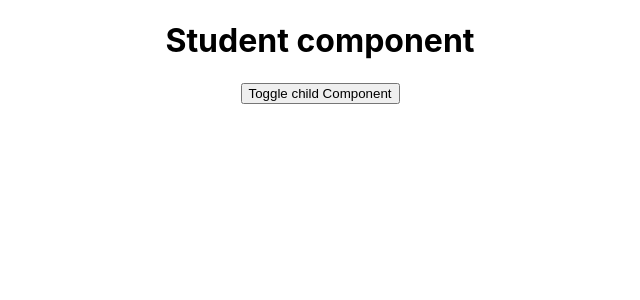
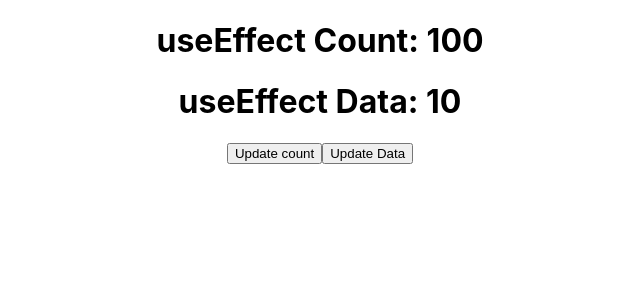
Before and after one commit to codeAlok/React_js_prct, a React (Create React App) app: page / in a window 1280 px wide. Shown: the top 300 px of the page, without its empty margins (320-960 px from the left). Built offline with nearby package versions, Linux system fonts and the light colour scheme.

Commit message:
useEffect Hook

```diff
--- a/src/App.js
+++ b/src/App.js
@@ -1,5 +1,5 @@
 // import logo from './logo.svg';
-import React,{useState} from 'react';
+import React,{useState, useEffect} from 'react';  //Hooks in react
 import './App.css';
 import User from './User';
 import ClassComp from './ClassComp'; //for state & prop in class_comp
@@ -280,26 +280,54 @@
 // }
 
 
-// *** componentWillUnmount ***
-class App extends React.Component {
-    constructor() {
-        super();
-        this.state={
-            show: true
-        }
-    }
+// // *** componentWillUnmount ***
+// class App extends React.Component {
+//     constructor() {
+//         super();
+//         this.state={
+//             show: true
+//         }
+//     }
 
-    render() {
-        return(
-            <div className='App'>
-            {
-                this.state.show ? <Student1 /> : <h1>Child component Removed</h1>
-            }
+//     render() {
+//         return(
+//             <div className='App'>
+//             {
+//                 this.state.show ? <Student1 /> : <h1>Child component Removed</h1>
+//             }
 
-                <button onClick={()=> this.setState({show: !this.state.show})}>Toggle child Component</button>
-            </div>
-        )
-    }
+//                 <button onClick={()=> this.setState({show: !this.state.show})}>Toggle child Component</button>
+//             </div>
+//         )
+//     }
+// }
+
+
+// *** useEffect HOOks ***
+function App() {
+    const [data, setData] = useState(10);
+    const [count, setCount] = useState(100);
+
+    // run on render first time as componentDidMount and on update(states/props) as respective lifecycle method as well & according to codition also
+
+    //called when data state update
+    useEffect(()=> {
+        console.warn('called with Data state');
+    }, [data])
+
+    //called when count state update
+    useEffect(()=> {
+        alert('count is: ' + count);
+    }, [count])
+
+    return(
+        <div className='App'>
+            <h1>useEffect Count: {count}</h1>
+            <h1>useEffect Data: {data}</h1>
+            <button onClick={()=> setCount(count+1)}>Update count</button>
+            <button onClick={()=> setData(data+1)}>Update Data</button>
+        </div>
+    )
 }
 
 export default App;
```
